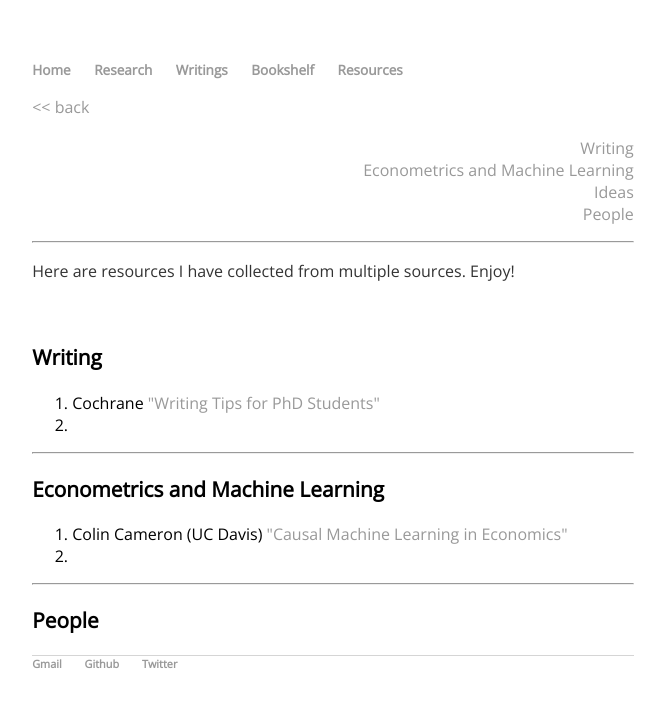
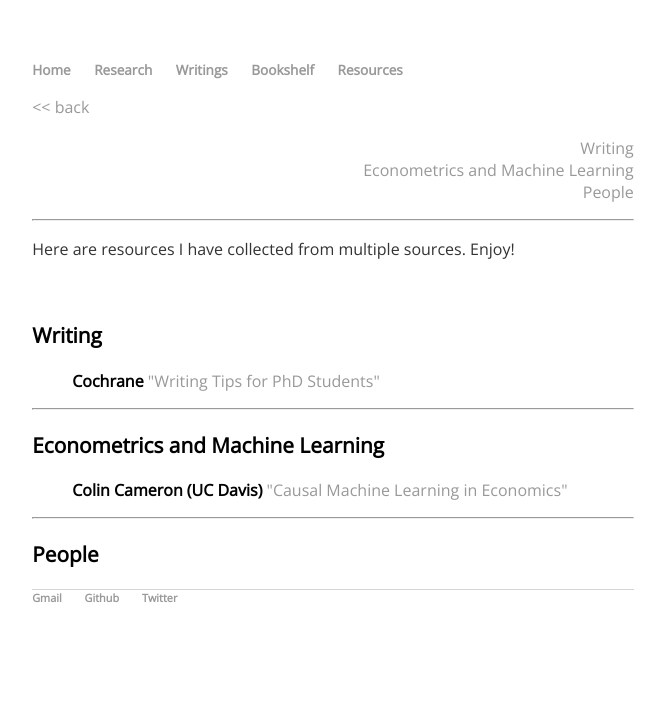
Before and after one commit to Vanlik/v-lik, a Jekyll site: the page built from resources/index.html, in a window 1280 px wide. Shown: the top 707 px of the page, without its empty margins (307-972 px from the left). Built offline with Jekyll 4.4.1, drawn with Linux system fonts in a browser that asks for light colours.

Commit message:
update content from R

```diff
--- a/resources/index.html
+++ b/resources/index.html
@@ -7,7 +7,7 @@ layout: default
   <ul style="list-style-type:none;">
       <li><a href="#writing">Writing</a></li>
       <li><a href="#metrics&ml">Econometrics and Machine Learning</a></li>
-      <li><a href="#idea">Ideas</a></li>
+      <!--li><a href="#idea">Ideas</a></li-->
       <li><a href="#people">People</a></li>
   </ul>
 </div>
@@ -20,21 +20,20 @@ layout: default
   <h3 id="writing">Writing</h3>
 
   <!--ol style="list-style-type:none;"-->
-  <ol>
-  <li> Cochrane <a href= "https://faculty.chicagobooth.edu/john.cochrane/research/papers/phd_paper_writing.pdf"> "Writing Tips for PhD Students"</a></li>
-  <li> </li>
-  </ol>
+  <ul style="list-style-type:none;">
+  <li> <b>Cochrane</b> <a href= "https://faculty.chicagobooth.edu/john.cochrane/research/papers/phd_paper_writing.pdf"> "Writing Tips for PhD Students"</a></li>
+  </ul>
 </div>
 
 <hr>
 
 <div>
   <h3 id= "metrics&ml">Econometrics and Machine Learning</h3>
-  <ol>
-    <li> Colin Cameron (UC Davis) <a href= "http://cameron.econ.ucdavis.edu/e240f/machlearn2020_Causal_Intro_brief.pdf"> "Causal Machine Learning in Economics" </a> </li>
-    <li> </li>
-  </ol>
+  <ul style="list-style-type:none;">
+    <li> <b>Colin Cameron (UC Davis)</b> <a href= "http://cameron.econ.ucdavis.edu/e240f/machlearn2020_Causal_Intro_brief.pdf"> "Causal Machine Learning in Economics" </a> </li>
+  </ul>
 </div>
+
 
 <hr>
 
```
Also changed, not shown: bookshelf/index.html (+4 -8 lines).
